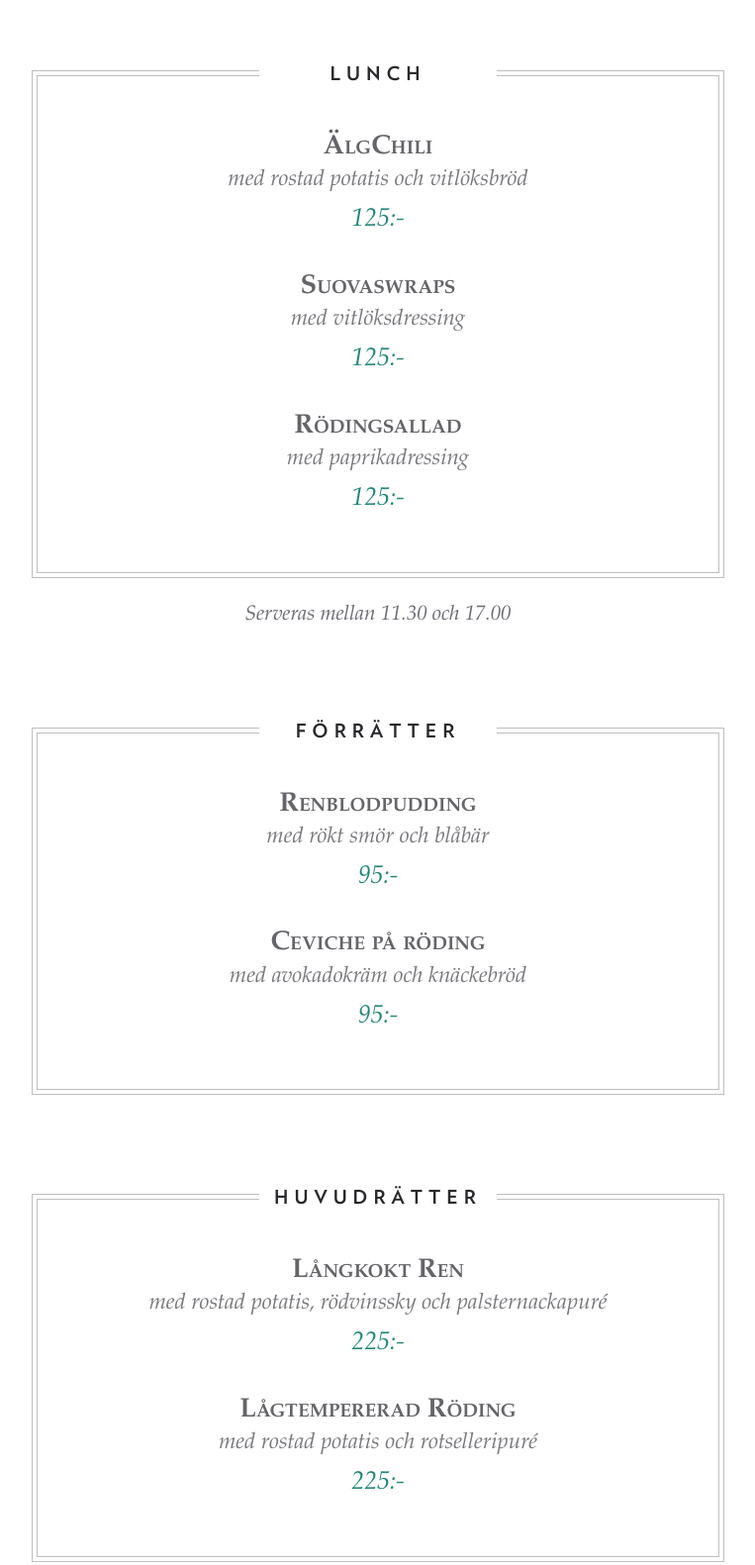
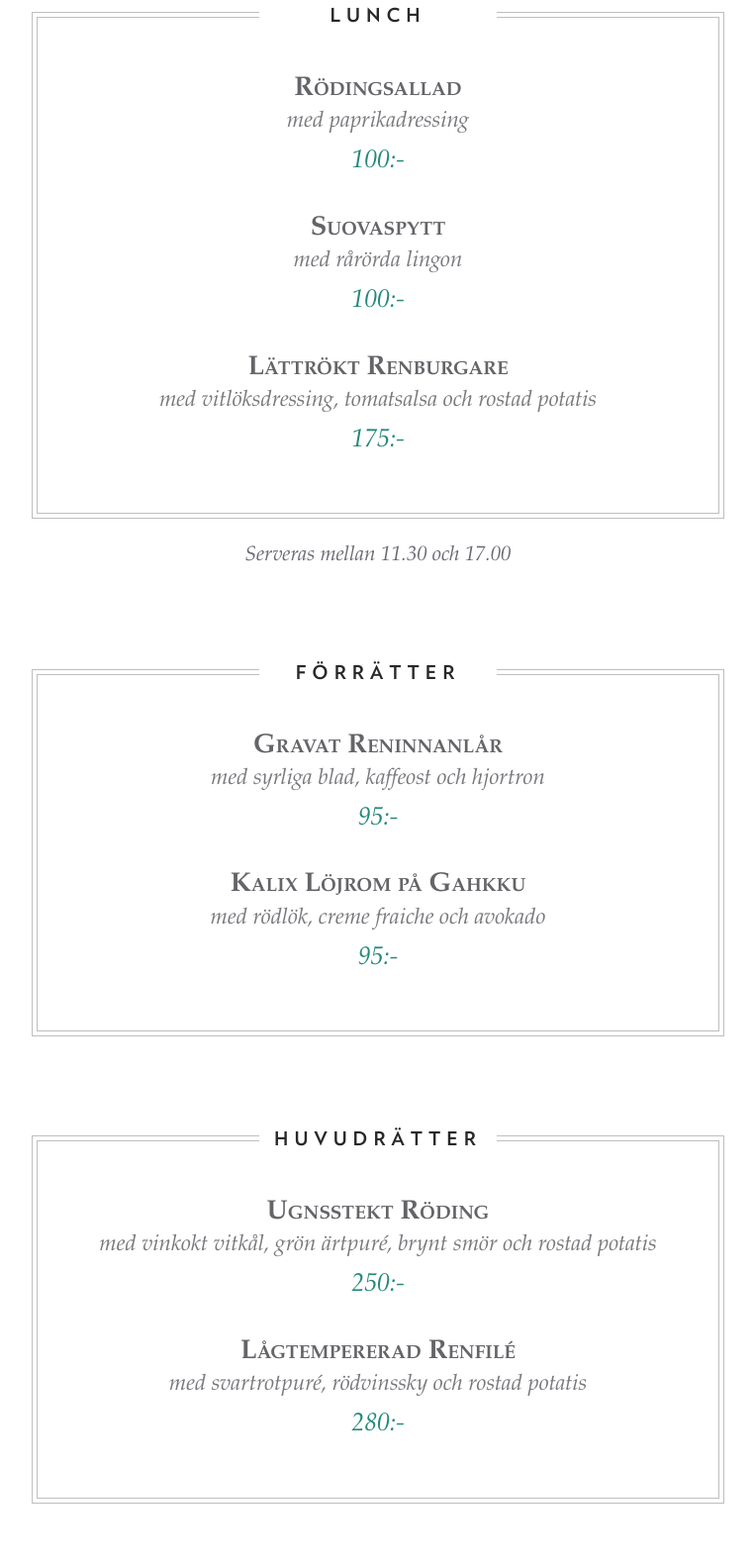
Before and after one commit to hanneswikstrom/gasskas, a website: page public/index.html in a window 1280 px wide. Shown: the part 2737-4318 px from the top of the page at 99% size, without its empty margins (258-1021 px from the left). Drawn offline with Linux system fonts and the light colour scheme; a web font is replaced by a local one.

Commit message:
Updated for 2017

```diff
--- a/public/index.html
+++ b/public/index.html
@@ -142,14 +142,14 @@ själar i vildmarken”</h3>
             </div>-->
             <div class="season-title">
                 <h4>JOKKMOKKS MARKNAD</h4>
-                <p>1 Februari - 6 Februari</p>
+                <p>1 Februari - 5 Februari</p>
             </div>
             <div class="times">
-                <div class="time-line">
+                <!--<div class="time-line">
                     <p class="date-p">Måndag &amp; Tisdag</p>
                     <p class="time-p">10.00 - Läggdax</p>
                 </div>
-                <div class="sep"></div>
+                <div class="sep"></div>-->
                 <div class="time-line">
                     <p class="date-p">Onsdag - Lördag</p>
                     <p class="time-p">10.00 - 01.00</p>
@@ -174,19 +174,19 @@ själar i vildmarken”</h3>
                 </div>
                 <div class="lunch-items">
                     <div class="lunch-item">
-                        <h3>ÄlgChili</h3>
-                        <p>med rostad potatis och vitlöksbröd</p>
-                        <p class="price">125:-</p>
+                        <h3>Rödingsallad</h3>
+                        <p>med paprikadressing</p>
+                        <p class="price">100:-</p>
                     </div>
                     <div class="lunch-item">
-                        <h3>Suovaswraps</h3>
-                        <p>med vitlöksdressing</p>
-                        <p class="price">125:-</p>
+                        <h3>Suovaspytt</h3>
+                        <p>med rårörda lingon</p>
+                        <p class="price">100:-</p>
                     </div>
                     <div class="lunch-item">
-                        <h3>Rödingsallad</h3>
-                        <p>med paprikadressing</p>
-                        <p class="price">125:-</p>
+                        <h3>Lättrökt Renburgare</h3>
+                        <p>med vitlöksdressing, tomatsalsa och rostad potatis</p>
+                        <p class="price">175:-</p>
                     </div>
                 </div>
             </div>
@@ -232,13 +232,13 @@ själar i vildmarken”</h3>
                 </div>
                 <div class="lunch-items">
                     <div class="lunch-item">
-                        <h3>Renblodpudding</h3>
-                        <p>med rökt smör och blåbär</p>
+                        <h3>Gravat Reninnanlår</h3>
+                        <p>med syrliga blad, kaffeost och hjortron</p>
                         <p class="price">95:-</p>
                     </div>
                     <div class="lunch-item">
-                        <h3>Ceviche på röding</h3>
-                        <p>med avokadokräm och knäckebröd</p>
+                        <h3>Kalix Löjrom på Gahkku</h3>
+                        <p>med rödlök, creme fraiche och avokado</p>
                         <p class="price">95:-</p>
                     </div>
                 </div>
@@ -250,14 +250,14 @@ själar i vildmarken”</h3>
                 </div>
                 <div class="lunch-items">
                     <div class="lunch-item">
-                        <h3>Långkokt Ren</h3>
-                        <p>med rostad potatis, rödvinssky och palsternackapuré</p>
-                        <p class="price">225:-</p>
+                        <h3>Ugnsstekt Röding</h3>
+                        <p>med vinkokt vitkål, grön ärtpuré, brynt smör och rostad potatis</p>
+                        <p class="price">250:-</p>
                     </div>
                     <div class="lunch-item">
-                        <h3>Lågtempererad Röding</h3>
-                        <p>med rostad potatis och rotselleripuré</p>
-                        <p class="price">225:-</p>
+                        <h3>Lågtempererad Renfilé</h3>
+                        <p>med svartrotpuré, rödvinssky och rostad potatis</p>
+                        <p class="price">280:-</p>
                     </div>
                 </div>
             </div>
@@ -268,14 +268,23 @@ själar i vildmarken”</h3>
                 </div>
                 <div class="lunch-items">
                     <div class="lunch-item">
-                        <h3>Regnbågsglass på blåbärsspegel</h3>
+                        <h3>Messmörsglass med hjorton<br>och mandelflarn</h3>
+                        <p>Glutenfri</p>
                         <p class="price">95:-</p>
                     </div>
                 </div>
                 <div class="lunch-items">
                     <div class="lunch-item">
-                        <h3>Skabramostkaka med hjortron</h3>
-                        <p class="price">125:-</p>
+                        <h3>Chokladtårta med blåbär<br>och grädde</h3>
+                        <p>Laktosfri</p>
+                        <p class="price">95:-</p>
+                    </div>
+                </div>
+                <div class="lunch-items">
+                    <div class="lunch-item">
+                        <h3>Lingonis med vit choklad</h3>
+                        <p>Gluten och laktosfri</p>
+                        <p class="price">95:-</p>
                     </div>
                 </div>
             </div>
```
